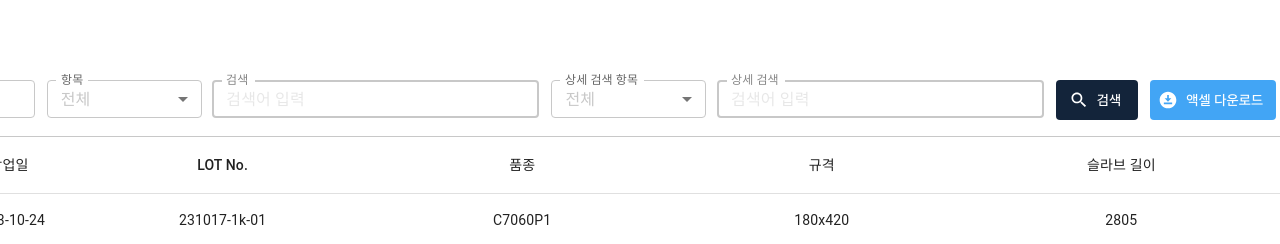
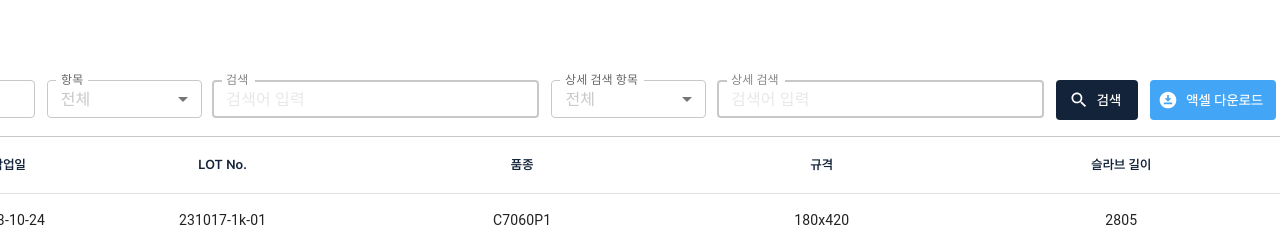
Before and after one commit to Ajrdn/MUI-Task, a React (Create React App) app: page / in a window 1280 px wide. Shown: the top 244 px of the page. Built offline with nearby package versions, Linux system fonts and the light colour scheme.

Commit message:
UPDATE::Font Style

```diff
--- a/src/pages/TableData/TableDataHeader.tsx
+++ b/src/pages/TableData/TableDataHeader.tsx
@@ -17,7 +17,12 @@ const TableDataHeader = () => {
             key={tableHeader.title}
             align='center'
             sx={{
-              width: tableHeader.size
+              width: tableHeader.size,
+              color: '#13243A',
+              fontSize: '13px',
+              fontFamily: 'Pretendard',
+              fontWeight: 600,
+              textAlign: 'center',
             }}
           >
             {tableHeader.title}
```
